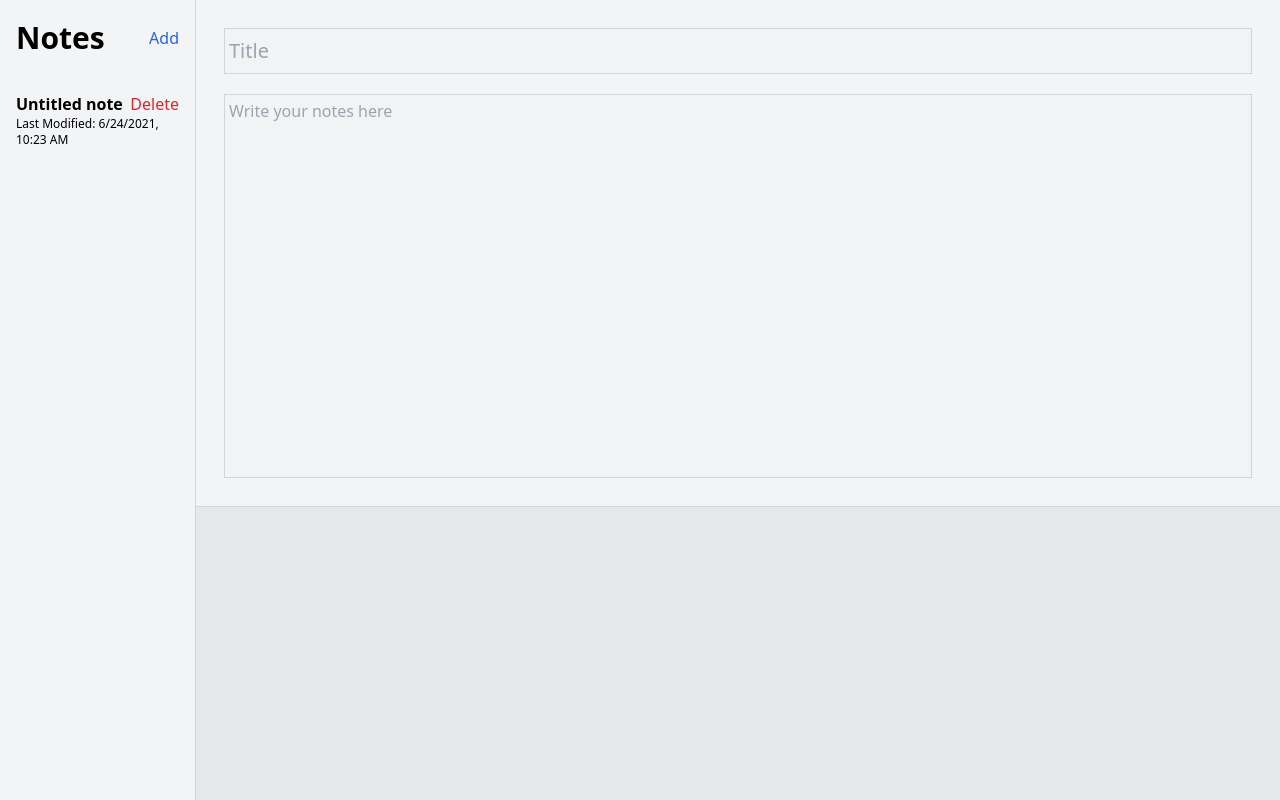
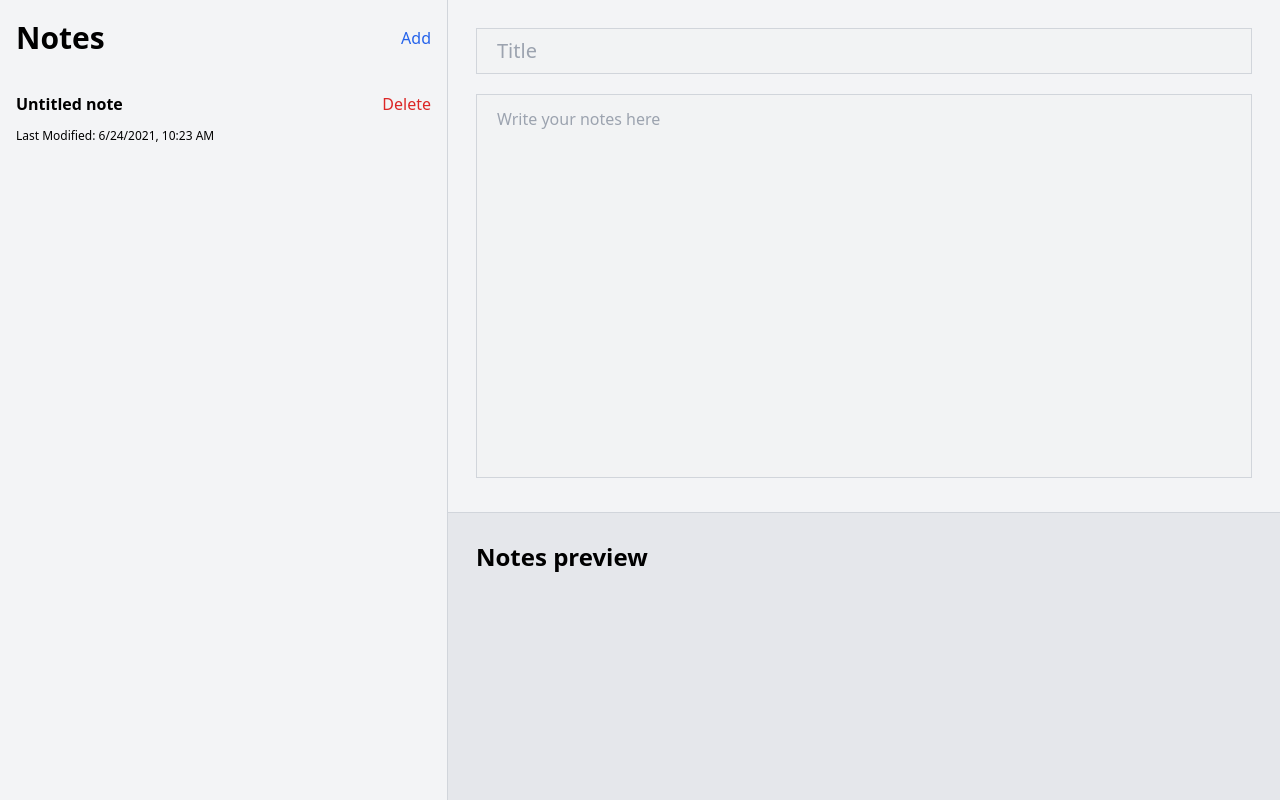
Before and after one commit to peterphan20/notes-react-redux, a React (Create React App) app: page / in a window 1280 px wide. Both pictures are taken after a click on the button "Add". Built offline with nearby package versions, Linux system fonts and the light colour scheme.

Commit message:
feat: app styling

```diff
--- a/src/App.js
+++ b/src/App.js
@@ -24,7 +24,7 @@ const App = () => {
 	}, [dispatch]);
 
 	return (
-		<div className="flex overflow-hidden">
+		<div className="flex overflow-hidden w-full h-full">
 			<Sidebar />
 			<Main />
 		</div>
--- a/src/components/Main.js
+++ b/src/components/Main.js
@@ -20,8 +20,8 @@ const Main = () => {
 
 	useEffect(() => {
 		const currSelectedNote = notes[noteId];
-		setTitle(currSelectedNote?.title);
-		setBody(currSelectedNote?.body);
+		setTitle(currSelectedNote?.title || "");
+		setBody(currSelectedNote?.body || "");
 	}, [noteId, notes]);
 
 	const handleTitleUpdate = (value) => {
@@ -44,14 +44,14 @@ const Main = () => {
 	};
 
 	return (
-		<div className="h-screen w-full">
-			<div className="flex flex-col bg-gray-100 p-7">
+		<div className="flex flex-col h-screen w-full">
+			<div className=" bg-gray-100 p-7">
 				<div className="pb-5">
 					<input
 						type="text"
 						autoFocus
 						placeholder="Title"
-						className="text-xl border-solid border border-gray-300 w-full outline-none py-2 px-1 focus:ring-2 focus:ring-blue-500"
+						className="flex-grow-0 flex-shrink-0 text-xl border-solid border border-gray-300 w-full outline-none py-2 px-5 focus:ring-2 focus:ring-blue-500"
 						value={title}
 						onChange={(e) => handleTitleUpdate(e.target.value)}
 						disabled={!noteId}
@@ -59,15 +59,17 @@ const Main = () => {
 				</div>
 				<textarea
 					placeholder="Write your notes here"
-					className="text-l border-solid border border-gray-300 p-1 h-96 w-full outline-none resize-none focus:ring-2 focus:ring-blue-500"
+					className="flex-grow-0 flex-shrink-0 border-solid border border-gray-300 py-3 px-5 w-full max-w-9xl h-96 outline-none resize-none focus:ring-2 focus:ring-blue-500"
 					value={body}
 					onChange={(e) => handleBodyUpdate(e.target.value)}
 					disabled={!noteId}
 				/>
 			</div>
-			<div className="bg-gray-200 border-t border-solid border-gray-300 p-7 min-h-full">
-				<h1 className="text-2xl font-semibold pb-7">{notes.title}</h1>
-				<ReactMarkdown className="text-md h-80 overflow-auto">{notes.body}</ReactMarkdown>
+			<div className="flex-grow-0 flex-shrink-0 bg-gray-200 border-t border-solid border-gray-300 p-7 max-w-9xl min-h-full overflow-clip overflow-hidden overflow-y-auto">
+				<h1 className="text-2xl font-semibold pb-7">
+					{!title || title === "Untitled note" ? "Notes preview" : title}
+				</h1>
+				<ReactMarkdown className=" text-md h-80">{body}</ReactMarkdown>
 			</div>
 		</div>
 	);
--- a/src/components/Note.js
+++ b/src/components/Note.js
@@ -7,23 +7,24 @@ const Note = () => {
 	const dispatch = useDispatch();
 
 	const notesValue = Object.values(notes);
-	const renderedList = notesValue.map((value) => {
+	const sortedList = notesValue.sort((a, b) => b.lastModified - a.lastModified);
+	const renderedList = sortedList.map((value) => {
 		return (
 			<div
-				className="hover:bg-gray-300 w-full h-full p-4"
+				className="hover:bg-gray-300 h-full p-4"
 				key={value.id}
 				onClick={() => dispatch(selectNote(value.id))}
 			>
-				<div className="flex justify-between items-center">
-					<strong>{value.title}</strong>
+				<div className="flex justify-between items-center pb-3">
+					<strong className="truncate ...">{!value.title ? "Untitle note" : value.title}</strong>
 					<button
-						className="text-l text-red-600 outline-none"
+						className="text-red-600 outline-none"
 						onClick={() => dispatch(deleteNote(value.id))}
 					>
 						Delete
 					</button>
 				</div>
-				<p className="text-md truncate">{value.body}</p>
+				<p className="text-sm truncate ...">{value.body}</p>
 				<p className="text-xs">
 					Last Modified:{" "}
 					{new Date(value.lastModified).toLocaleDateString("en-US", {
--- a/src/components/Sidebar.js
+++ b/src/components/Sidebar.js
@@ -19,10 +19,10 @@ const Sidebar = () => {
 	};
 
 	return (
-		<div className="bg-gray-100 border-solid border-r border-gray-300 h-screen max-w-7xl">
+		<div className="bg-gray-100 border-solid border-r border-gray-300 h-screen w-full max-w-md">
 			<div className="flex justify-between items-center py-5 px-4">
 				<h1 className="text-3xl font-bold">Notes</h1>
-				<button className="text-blue-600 text-l" onClick={() => onAddSubmit()}>
+				<button className="text-blue-600" onClick={() => onAddSubmit()}>
 					Add
 				</button>
 			</div>
--- a/tailwind.config.js
+++ b/tailwind.config.js
@@ -6,6 +6,9 @@ module.exports = {
 			fontFamily: {
 				body: ["Roboto Mono"],
 			},
+			maxWidth: {
+				"8xl": "92rem",
+			},
 		},
 	},
 	variants: {
```
